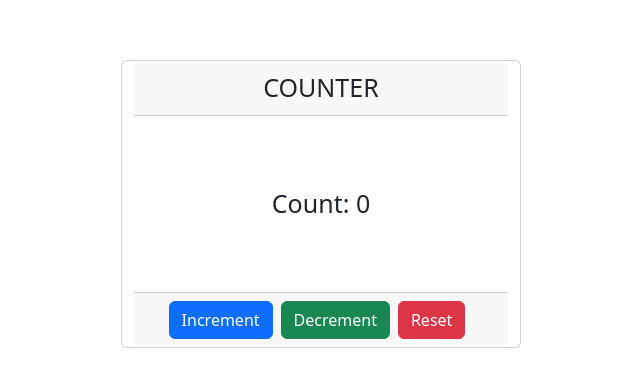
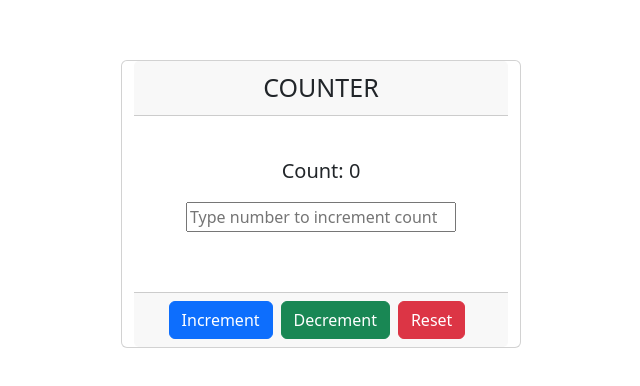
Before and after one commit to Pasang-Tamang/ecommerce-website-react, a React (Vite) app: page /counter in a window 1280 px wide. Shown: the part 196-582 px from the top of the page, without its empty margins (319-959 px from the left). Built offline with nearby package versions, Linux system fonts and the light colour scheme.

Commit message:
feat:updated counter functionality by passing payload

```diff
--- a/src/components/Counter.jsx
+++ b/src/components/Counter.jsx
@@ -7,7 +7,12 @@ import {
   Button,
 } from "react-bootstrap";
 import { useDispatch, useSelector } from "react-redux";
-import { decrement, increment, reset } from "../slice/counterSlice";
+import {
+  decrement,
+  increment,
+  incrementByValue,
+  reset,
+} from "../slice/counterSlice";
 
 const Counter = () => {
   //useSelector((state) => console.log(state.counterReducer.count));
@@ -21,11 +26,17 @@ const Counter = () => {
         COUNTER
       </CardHeader>
 
-      <CardBody
-        className=" align-items-center d-flex justify-content-center"
-        style={{ fontSize: "25px" }}
-      >
-        Count: {count}
+      <CardBody className=" text-center mt-4">
+        <span style={{ fontSize: "20px" }}> Count: {count}</span>
+        <div>
+          <input
+            type="number"
+            className="mt-3"
+            onChange={(e) => dispatch(incrementByValue(e.target.value))}
+            placeholder="Type number to increment count"
+            style={{ width: "270px" }}
+          />
+        </div>
       </CardBody>
 
       <CardFooter className="text-center">
--- a/src/slice/counterSlice.jsx
+++ b/src/slice/counterSlice.jsx
@@ -19,8 +19,14 @@ export const counterSlice = createSlice({
     reset: (state) => {
       state.count = 0;
     },
+
+    incrementByValue: (state, data) => {
+      //console.log(data);
+      state.count += Number(data.payload);
+    },
   },
 });
 
-export const { increment, decrement, reset } = counterSlice.actions;
+export const { increment, decrement, reset, incrementByValue } =
+  counterSlice.actions;
 export default counterSlice.reducer;
```
